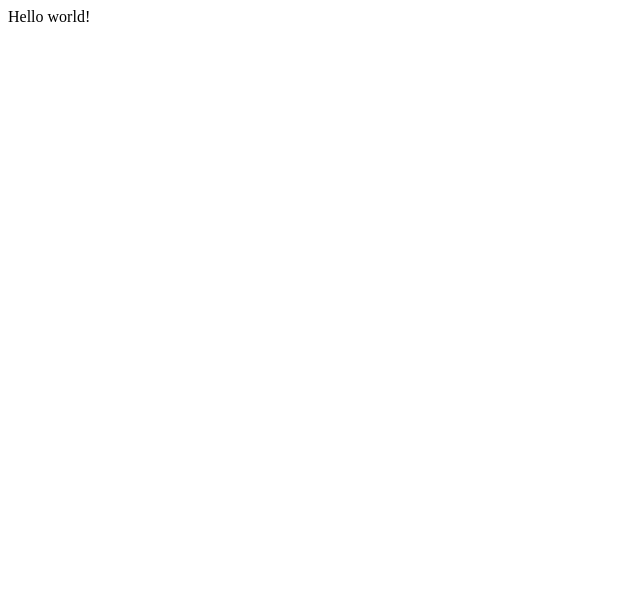
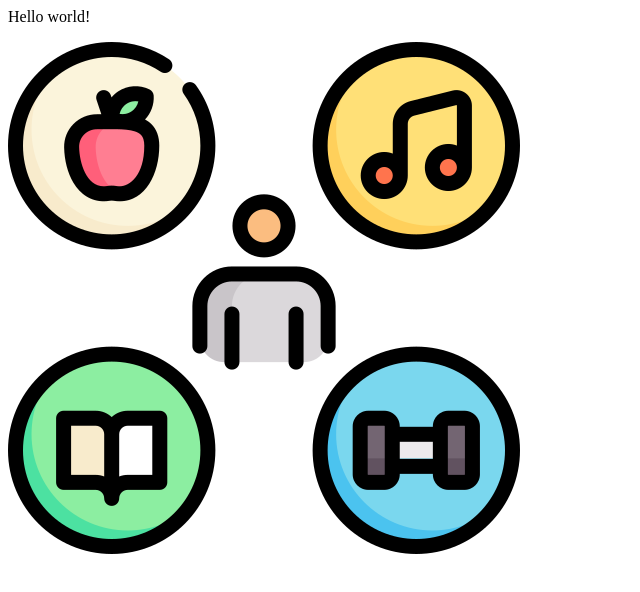
Before and after one commit to SimoneMartinucci/SimoneMartinucci, a plain HTML site: page index.html in a window 1280 px wide. Shown: the whole page, without its empty margins (0-640 px from the left). Drawn offline with Linux system fonts and the light colour scheme.

Commit message:
Update index.html

```diff
--- a/index.html
+++ b/index.html
@@ -1 +1,2 @@
 <p>Hello world!</p>
+<img src="lifestyle.png"/>
```
